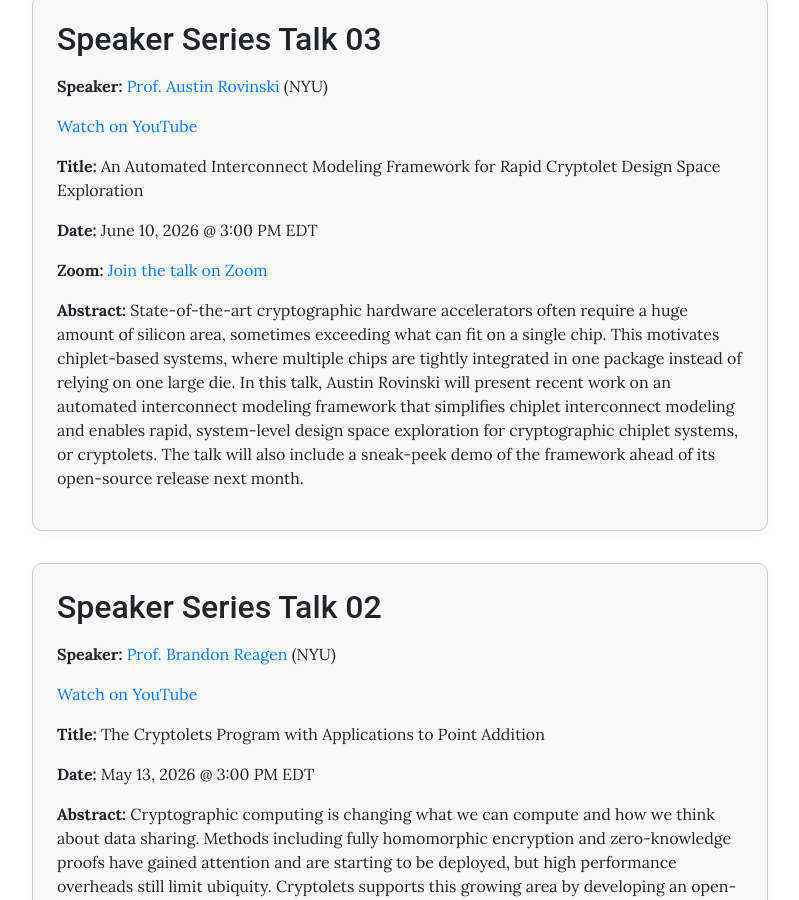
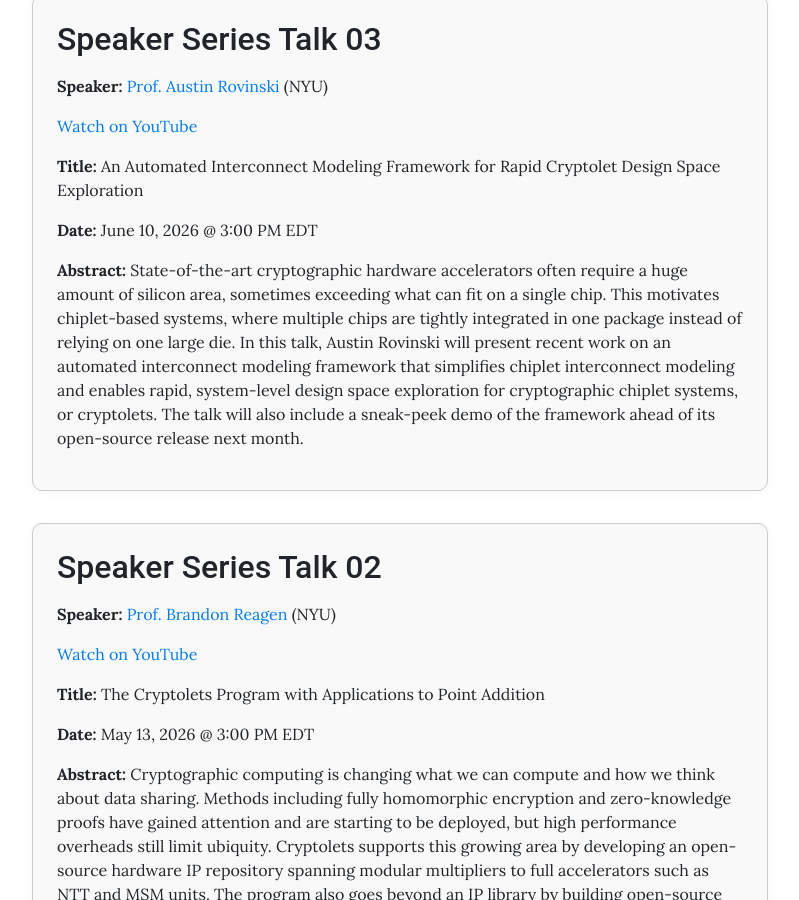
Before and after one commit to cryptolets/cryptolets.github.io, a Jekyll site: the page built from pages/speaker-series.md, in a window 1280 px wide and 900 px high, scrolled down 497 px. Shown: the whole window, without its empty margins (240-1039 px from the left). Built offline with Jekyll 4.4.1, drawn with Linux system fonts in a browser that asks for light colours.

Commit message:
remove zoom link

```diff
--- a/pages/speaker-series.md
+++ b/pages/speaker-series.md
@@ -17,7 +17,6 @@ permalink: /speaker-series/
     <p><a href="https://youtu.be/2lh_tB5UqXA?si=6yEqXNYsla7bnKZo" target="_blank" rel="noopener">Watch on YouTube</a></p>
     <p><strong>Title:</strong> An Automated Interconnect Modeling Framework for Rapid Cryptolet Design Space Exploration</p>
     <p><strong>Date:</strong> June 10, 2026 @ 3:00 PM EDT</p>
-    <p><strong>Zoom:</strong> <a href="https://nyu.zoom.us/j/91992508413?pwd=wFQ2ggqLgTamEoM5qK7ULpJZsiUGst.1" target="_blank" rel="noopener">Join the talk on Zoom</a></p>
     <p>
       <strong>Abstract:</strong>
       State-of-the-art cryptographic hardware accelerators often require a huge amount of silicon area, sometimes exceeding what can fit on a single chip. This motivates chiplet-based systems, where multiple chips are tightly integrated in one package instead of relying on one large die. In this talk, Austin Rovinski will present recent work on an automated interconnect modeling framework that simplifies chiplet interconnect modeling and enables rapid, system-level design space exploration for cryptographic chiplet systems, or cryptolets. The talk will also include a sneak-peek demo of the framework ahead of its open-source release next month.
```
